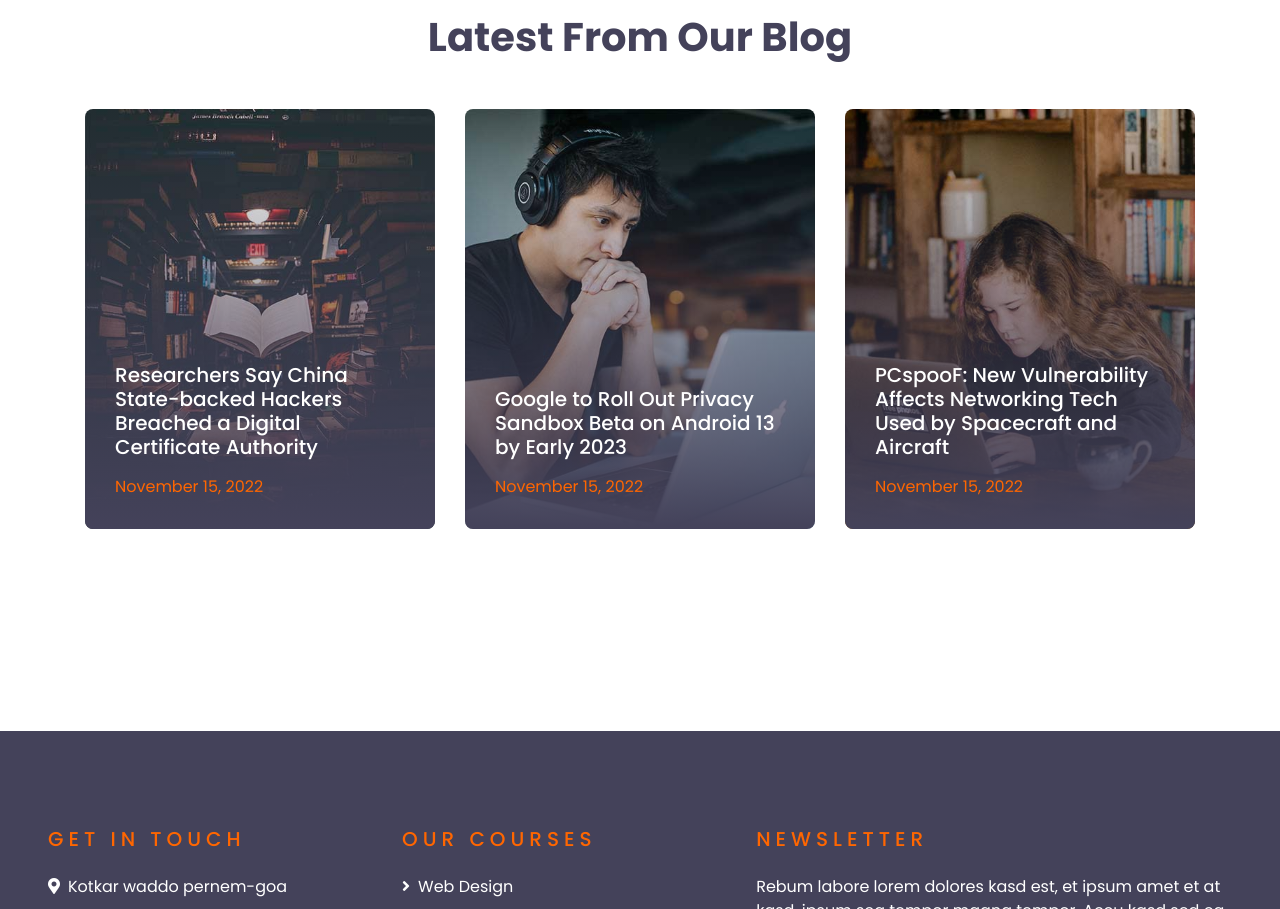
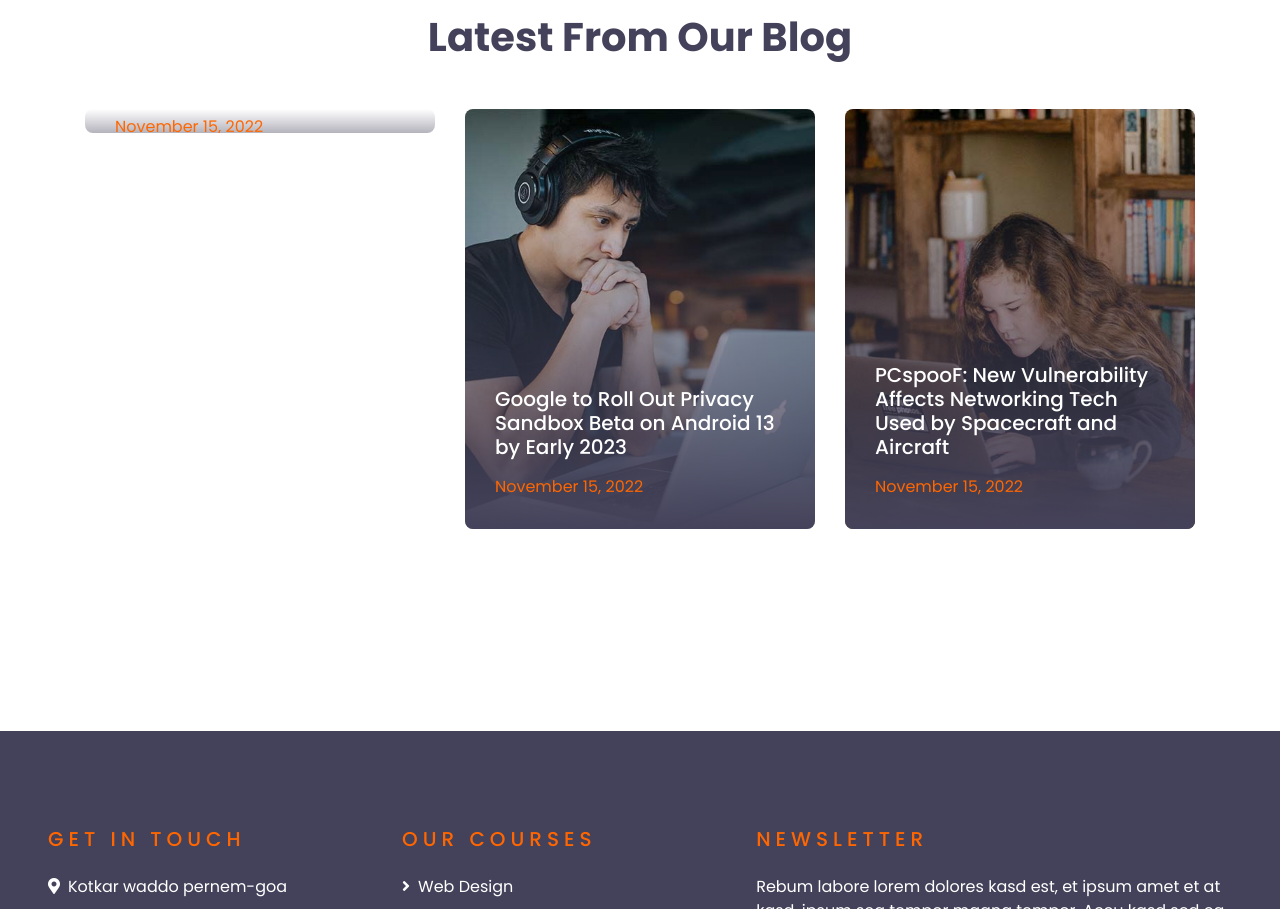
Before and after one commit to olivia11720/online-courses-html-template, a plain HTML site: page index.html in a window 1280 px wide. Shown: the part 5173-6082 px from the top of the page. Drawn offline with nearby package versions, Linux system fonts and the light colour scheme.

Commit message:
changes2

```diff
--- a/index.html
+++ b/index.html
@@ -491,7 +491,7 @@
             <div class="row pb-3">
                 <div class="col-lg-4 mb-4">
                     <div class="blog-item position-relative overflow-hidden rounded mb-2">
-                        <img class="img-fluid" src="img/blog-1.jpg" alt="">
+                        <img class="img-fluid" src="img/JPG File (.jpg)" alt="">
                         <a class="blog-overlay text-decoration-none" href="">
                             <h5 class="text-white mb-3">Researchers Say China State-backed Hackers Breached a Digital Certificate Authority
                             </h5>
```
